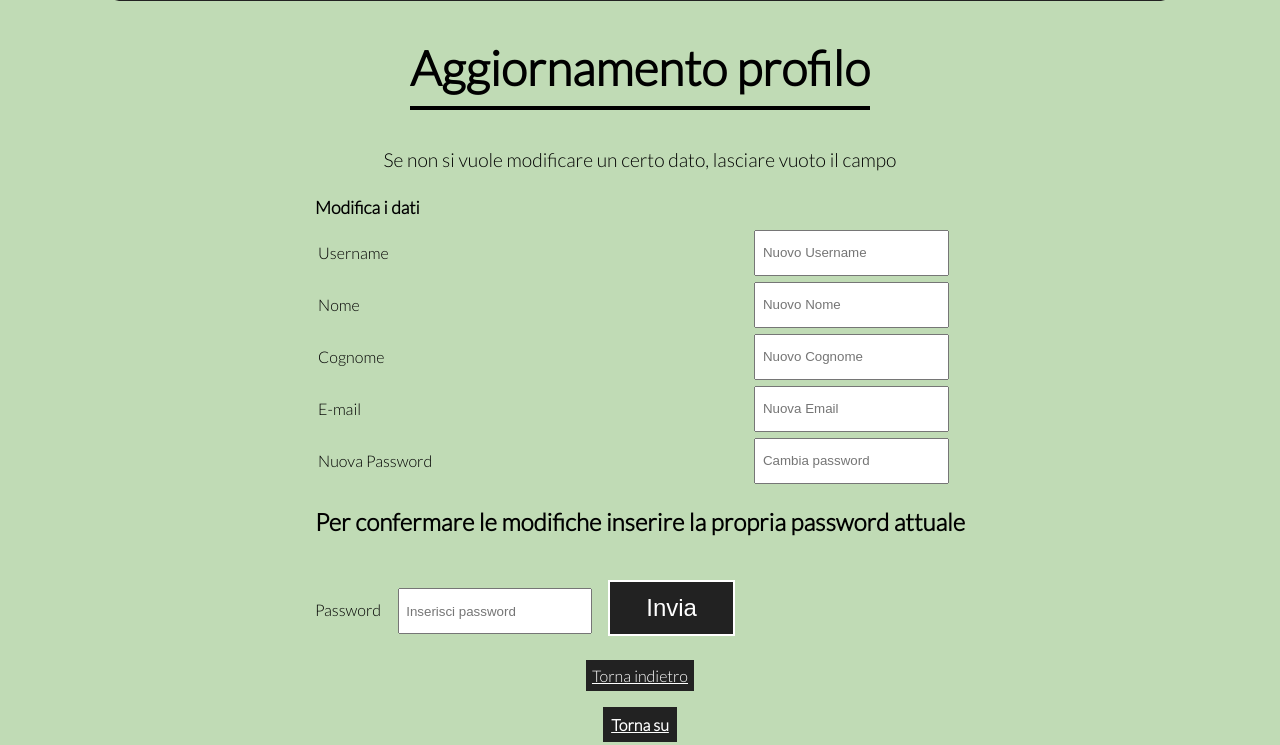
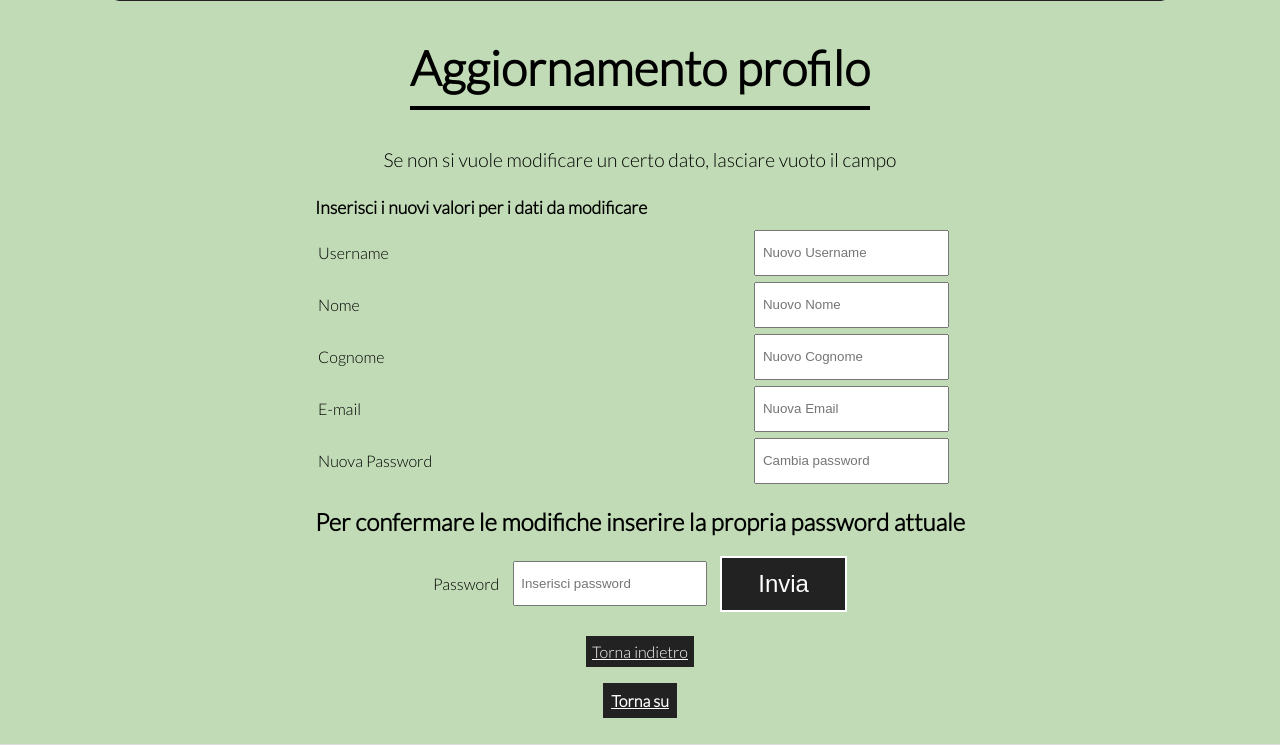
Before and after one commit to Panz99/LaTanaDelLuppolo-ProgettoTecWeb2020, a PHP site: page /php/modificadati.php in a window 1280 px wide. Shown: the part 300-1045 px from the top of the page. Run offline with PHP 8.4, Linux system fonts and the light colour scheme; the visitor is signed in with stand-in values (Sample User, id 1).

Commit message:
Update style e legends

```diff
--- a/html/dettagliaccount.html
+++ b/html/dettagliaccount.html
@@ -18,7 +18,7 @@
                     <p><span class="bspan">Attenzione! </span> L'azione non é reversibile, saranno eliminate tutte le recensioni collegate al suddetto account</p>
                     <form id="formElimina" action="dettagliaccount.php" method="post">
                         <fieldset>
-                            <legend>Eliminazione profilo</legend>
+                            <legend>Inserisci la password del profilo</legend>
                             <label for="txtaccountdelete" class="form-label" xml:lang="en" lang="en">Password</label>
                             <input type="text" class="inputAge" id="txtaccountdelete" name="txtPassword" placeholder="Inserisci password"/>
                             <input id="btnElimina" class="btn" type="submit" value="Elimina"/>
--- a/html/login.html
+++ b/html/login.html
@@ -9,7 +9,7 @@
             <heading/>
             <form action="<root/>php/login.php" method="post">
                 <fieldset id="formLogin">
-                    <legend>Accedi</legend>
+                    <legend>Inserisci le tue credenziali</legend>
                     <div class="dataRow dataLogin">
                         <p><label for="txtUsername" class="form-label" xml:lang="en" lang="en">Username</label></p>
                         <input class="inputAge" type="text" id="txtUsername" name="txtUsername" placeholder="Inserisci username" required="required"/>
--- a/html/modificadati.html
+++ b/html/modificadati.html
@@ -11,7 +11,7 @@
 
             <form action="<root/>php/modificadati.php" onsubmit="return checkModificadati();" method="post">
                 <fieldset id="form-modifica-dati">
-                    <legend>Modifica i dati</legend>
+                    <legend>Inserisci i nuovi valori per i dati da modificare</legend>
                     <div class="dataRow dataRegister">
                         <label for="txtUsername" class="form-label" xml:lang="en">Username</label>
                         <input id="txtUsername" class="inputAge" name="new-username" type="text" placeholder="Nuovo Username"/>
@@ -37,14 +37,14 @@
                         <input id="txtPassword" class="inputAge" name="new-password" type="text" placeholder="Cambia password"/>
                     </div>
                     <span id="passwordError"class="msgError msgErrorWrap"></span>
-                    <error/>
-                    <div class="conferma">
-                        <h2>Per confermare le modifiche inserire la propria <span xml:lang="en">password</span> attuale</h2>
+                    </fieldset>
+                    <h2>Per confermare le modifiche inserire la propria <span xml:lang="en">password</span> attuale</h2>
+                    <div id="divConferma">
                         <label for="txtConfirmPassword" class="form-label" xml:lang="en">Password</label>
                         <input id="txtConfirmPassword" type="text" class="inputAge" name="txtConfirmPassword" placeholder="Inserisci password" required="required"/>
-                        <input class="btn" type="submit" value="Invia"/>
+                        <input id="btnInvia" class="btn" type="submit" value="Invia"/>
                     </div>
-                </fieldset>
+                    <error/>
             </form>
             <a class="link ritorna" href="<root/>php/login.php">Torna indietro</a>
         </main>
--- a/style/style_main.css
+++ b/style/style_main.css
@@ -590,13 +590,13 @@ a.hiddenscreenreader:hover{
     border-bottom: #000 0.2em solid;
     margin-bottom: 2em;
 }
-#formElimina{
+#formElimina, #divConferma{
 	display: flex;
 	flex-wrap:wrap;
 	justify-content:center;
 	align-items: center;
 }
-#btnElimina{
+#btnElimina, #btnInvia{
     margin: 0;
 }
 #container_delete>h2{
```
